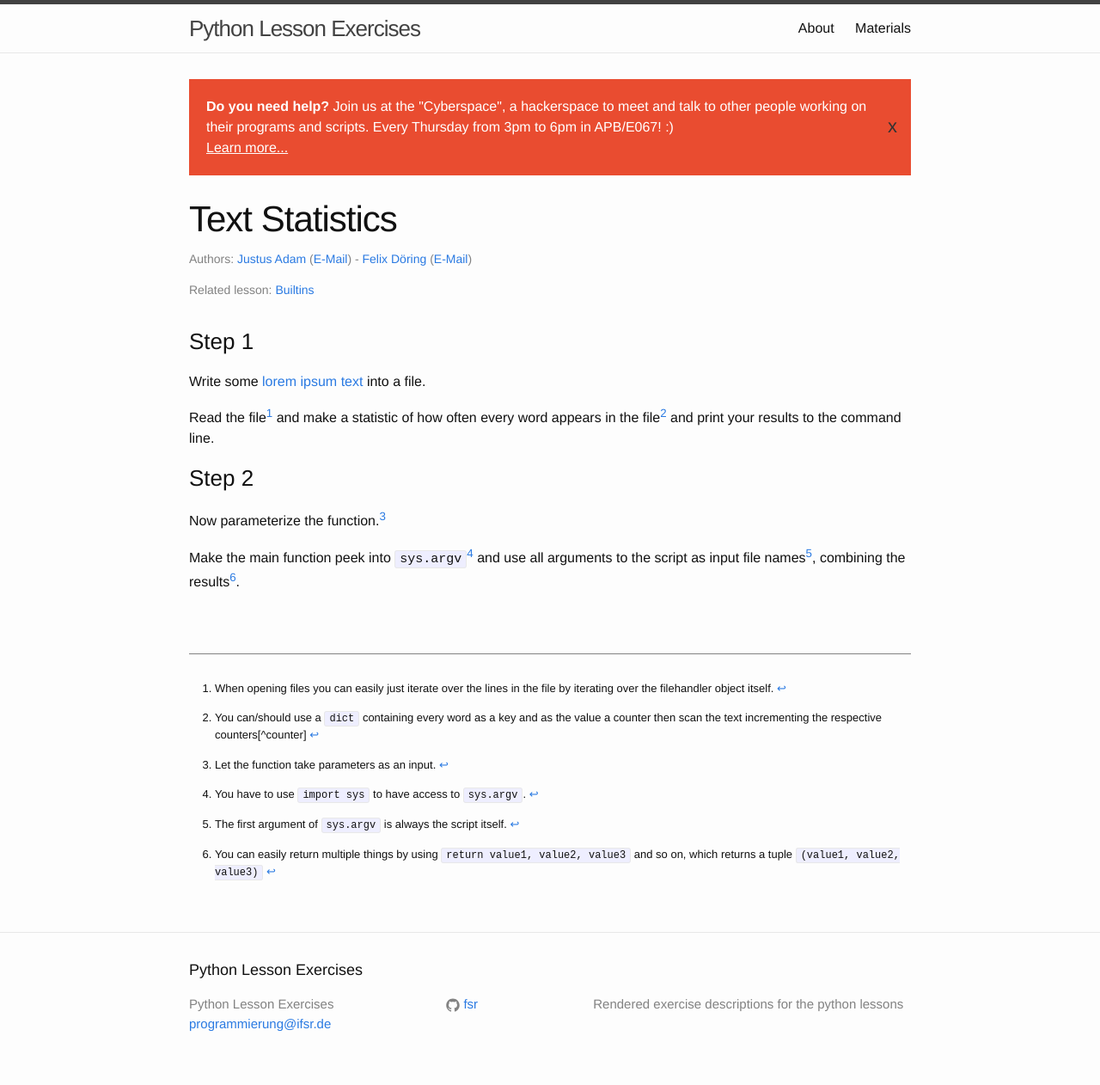
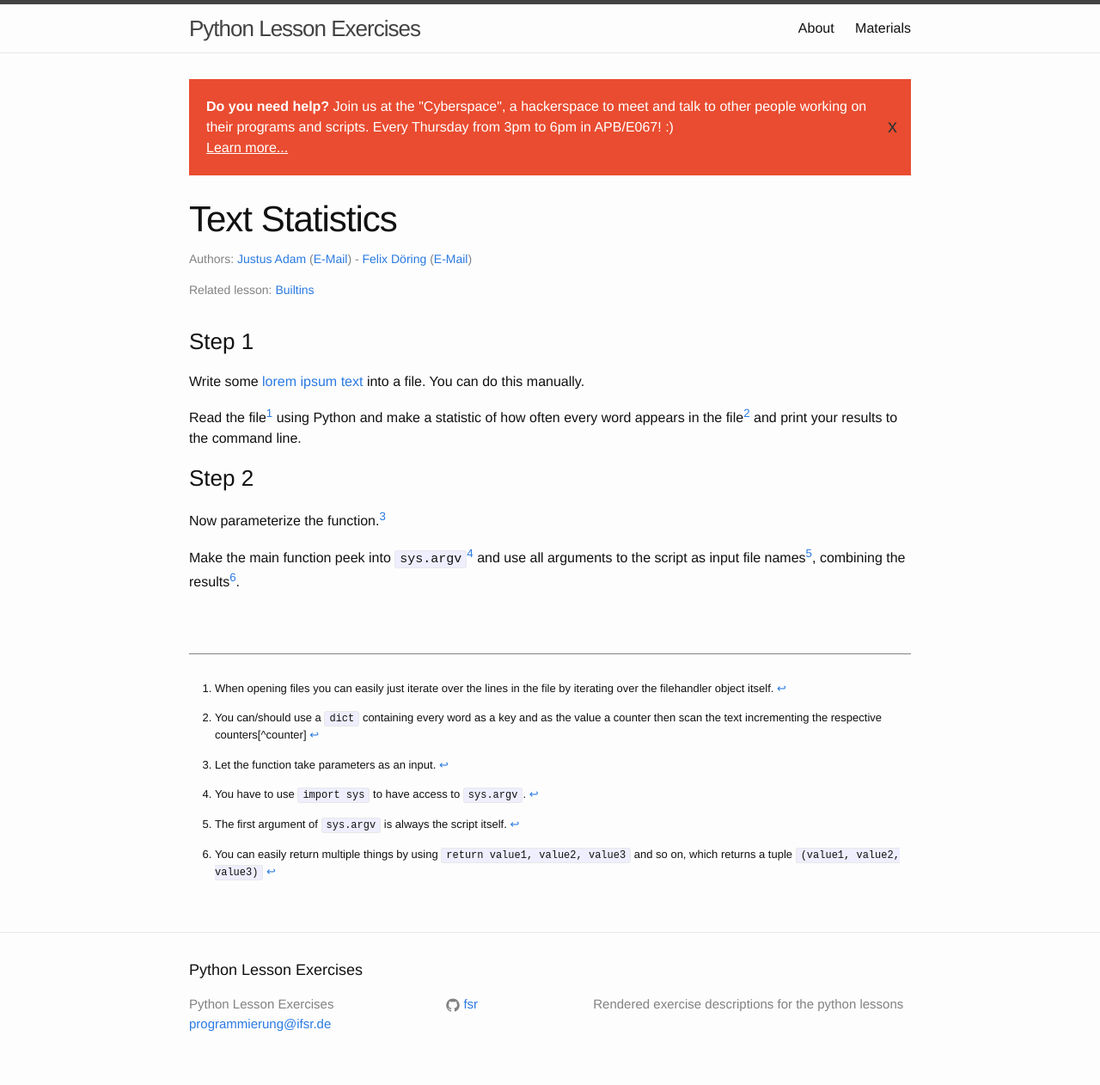
Before and after one commit to fsr/python-lessons, a Jekyll site: the page built from _exercises/08_text-statistic.md, in a window 1280 px wide. Shown: the whole page at 86% size. Built offline with Jekyll 4.4.1, drawn with Linux system fonts in a browser that asks for light colours.

Commit message:
Make task 08 more clear

```diff
--- a/_exercises/08_text-statistic.md
+++ b/_exercises/08_text-statistic.md
@@ -7,9 +7,9 @@ lesson: 3
 ---
 
 ### Step 1
-Write some [lorem ipsum text](http://www.loremipsum.de) into a file.
+Write some [lorem ipsum text](http://www.loremipsum.de) into a file. You can do this manually.
 
-Read the file[^filereading] and make a statistic of how often every word appears in the file[^dict] and print your results to the command line.
+Read the file[^filereading] using Python and make a statistic of how often every word appears in the file[^dict] and print your results to the command line.
 
 ### Step 2
 Now parameterize the function.[^parameterize]
```
